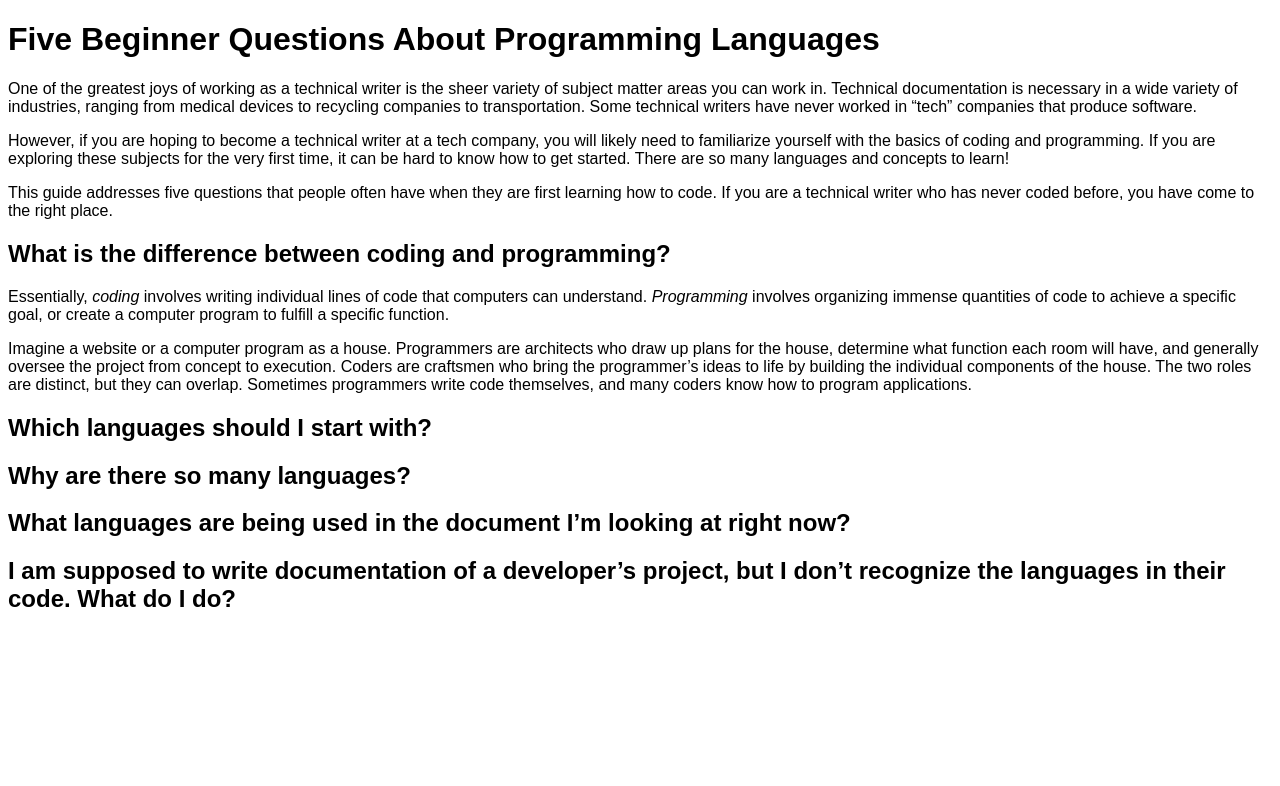
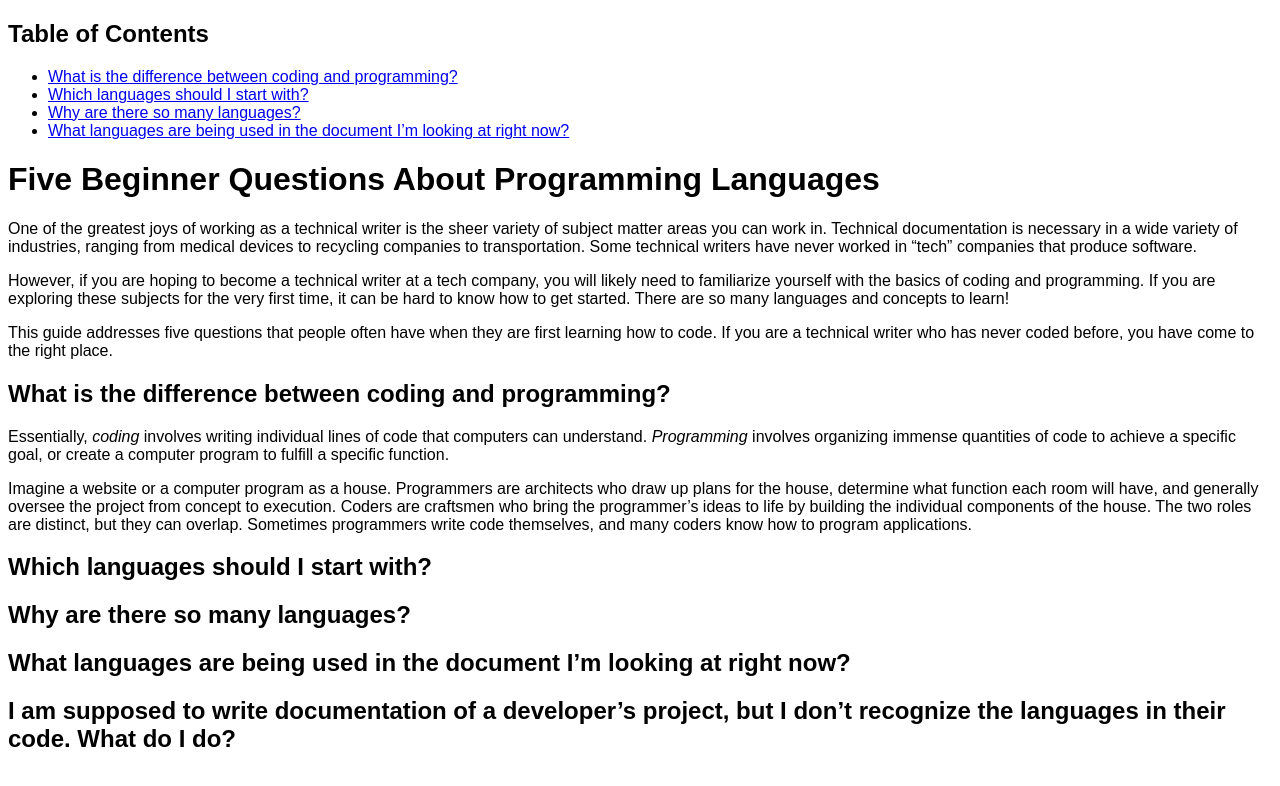
Before and after one commit to ChrisWarren94/chriswarren94.github.io, a plain HTML site: page index.html in a window 1280 px wide. Drawn offline with Linux system fonts and the light colour scheme.

Commit message:
Implemented Javascript code to create TOC based on headings in div.page-content

```diff
--- a/index.html
+++ b/index.html
@@ -8,22 +8,23 @@
 </head>
 <body>
 
+
     <div class="page-content">
             <h1>Five Beginner Questions About Programming Languages </h1>
             <p>One of the greatest joys of working as a technical writer is the sheer variety of subject matter areas you can work in. Technical documentation is necessary in a wide variety of industries, ranging from medical devices to recycling companies to transportation. Some technical writers have never worked in “tech” companies that produce software.</p>
             <p>However, if you are hoping to become a technical writer at a tech company, you will likely need to familiarize yourself with the basics of coding and programming. If you are exploring these subjects for the very first time, it can be hard to know how to get started. There are so many languages and concepts to learn! </p>
             <p>This guide addresses five questions that people often have when they are first learning how to code. If you are a technical writer who has never coded before, you have come to the right place. </p>
             <!--TODO: add transitional image-->
-            <h2>What is the difference between coding and programming?</h2>
+            <h2 id="coding-vs-programming">What is the difference between coding and programming?</h2>
             <p>Essentially, <i>coding</i> involves writing individual lines of code that computers can understand. <i>Programming</i> involves organizing immense quantities of code to achieve a specific goal, or create a computer program to fulfill a specific function.  </p>
             <p>Imagine a website or a computer program as a house. Programmers are architects who draw
             up plans for the house, determine what function each room will have, and generally oversee the project from concept to execution. Coders are craftsmen who bring the
             programmer’s ideas to life by building the individual components of the house. The two
             roles are distinct, but they can overlap. Sometimes programmers write code themselves,
             and many coders know how to program applications.  </p>
-            <h2>Which languages should I start with?</h2>
-            <h2>Why are there so many languages? </h2>
-            <h2>What languages are being used in the document I’m looking at right now?</h2>
+            <h2 id="starting-language">Which languages should I start with?</h2>
+            <h2 id="why-so-many-languages">Why are there so many languages? </h2>
+            <h2 id="languages-in-this-document">What languages are being used in the document I’m looking at right now?</h2>
         </div>
         <h2>I am supposed to write documentation of a developer’s project, but I don’t recognize the languages in their code. What do I do?</h2>
 <script src="main.js"></script>
--- a/main.js
+++ b/main.js
@@ -1,5 +1,56 @@
+/*
+The code used to create the table of contents was created following the tutorial:
+"How To Design Table Of Contents For Your Website Using HTML, CSS & JS (Part 2)"
+by Live Blogger on YouTube
+https://www.youtube.com/watch?v=hYcBvgHoHWc
+https://github.com/livebloggerofficial/Table-of-Contents-2
+*/
+
 const allHeadings = document.querySelectorAll(
     ".page-content h2, .page-content h3"
 );
 
+const pageContent = document.querySelector(".page-content");
+
 console.log(allHeadings);
+
+const generateTOC = () => {
+    const tableOfContents = document.createElement("div");
+    tableOfContents.classList.add("table-of-contents");
+
+    const tocHeading = document.createElement("h2");
+    tocHeading.classList.add("toc-heading");
+    tocHeading.innerHTML = "Table of Contents";
+
+    const headingsContainer = document.createElement("div");
+    headingsContainer.classList.add("headings-container");
+
+    const ulTOC = document.createElement("ul");
+
+    allHeadings.forEach((h) => {
+        const liTOC = document.createElement("li");
+        const a = document.createElement("a");
+        a.href = `#${h.id}`;
+        a.classList.add("heading");
+        a.innerHTML = h.innerHTML;
+
+        liTOC.appendChild(a);
+
+        console.log(liTOC);
+
+        ulTOC.appendChild(liTOC);
+        console.log(ulTOC);
+    });
+
+    headingsContainer.appendChild(ulTOC);
+    tableOfContents.appendChild(tocHeading);
+    tableOfContents.appendChild(headingsContainer);
+
+    console.log(tableOfContents);
+
+    pageContent.prepend(tableOfContents);
+};
+
+if (allHeadings.length > 0 && pageContent) {
+    generateTOC();
+};
```
